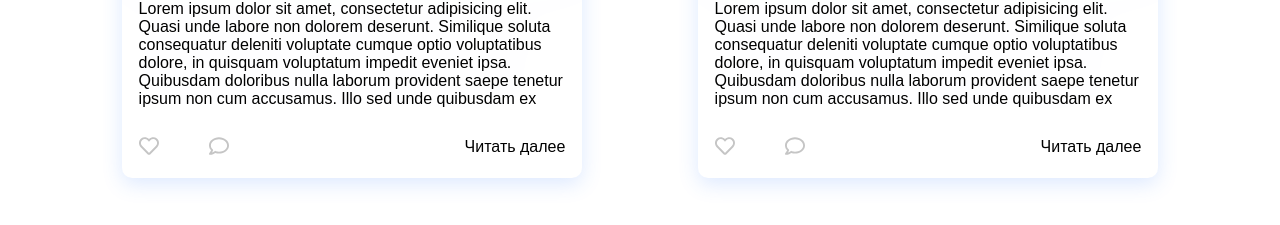
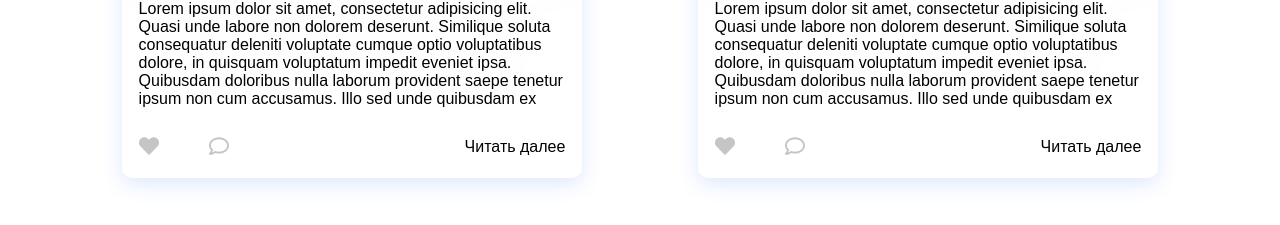
Before and after one commit to Arestout/live-notes-frontend, a React (Create React App) app: page /diaries in a window 1280 px wide. Shown: the part 574-799 px from the top of the page. Built offline with nearby package versions, Linux system fonts and the light colour scheme; the HTML template or start-up script is replaced by a standard one.

Commit message:
Кнопка "like"

```diff
--- /dev/null
+++ b/src/components/Buttons/LikeButton.js
@@ -0,0 +1,71 @@
+import React from 'react';
+import { FontAwesomeIcon } from '@fortawesome/react-fontawesome';
+import { faHeart } from '@fortawesome/free-solid-svg-icons';
+
+class HeartButton extends React.Component {
+  state = {
+    likes: 0,
+    status: 'unliked',
+  };
+
+  addLike = () => {
+    let newCount = this.state.likes + 1;
+    this.setState({
+      likes: newCount,
+      status: 'liked',
+    });
+  };
+
+  unlike = () => {
+    let newCount = this.state.likes - 1;
+    this.setState({
+      likes: newCount,
+      status: 'unliked',
+    });
+  };
+
+  render() {
+    const status = this.state.status;
+    const likes = this.state.likes;
+    if (status != 'liked' && likes === 0) {
+      return (
+        <div>
+          <button
+            className="button__like social_icon_like"
+            onClick={this.addLike}
+          >
+            <FontAwesomeIcon icon={faHeart} style={{ color: '#c5c5c5' }} />
+          </button>
+        </div>
+      );
+    }
+    if (status != 'liked' && likes > 0) {
+      return (
+        <div>
+          <button
+            className="button__like social_icon_like"
+            onClick={this.addLike}
+          >
+            <FontAwesomeIcon icon={faHeart} style={{ color: '#c5c5c5' }} />
+            {likes}
+          </button>
+        </div>
+      );
+    }
+    if (status === 'liked') {
+      return (
+        <div>
+          <button
+            className="button__like social_icon_like"
+            onClick={this.unlike}
+          >
+            <FontAwesomeIcon icon={faHeart} style={{ color: 'red' }} />
+            {this.state.likes}
+          </button>
+        </div>
+      );
+    }
+  }
+}
+
+export default HeartButton;
--- a/src/components/DiariesCardItem.css
+++ b/src/components/DiariesCardItem.css
@@ -10,7 +10,6 @@
 }
 
 .diaries__item__avatar {
-  width: 60px;
   height: 60px;
   border-radius: 100px;
   margin-right: 15px;
@@ -72,6 +71,15 @@
   font-size: 24px;
 }
 
+.button__like {
+  border: none;
+  outline: none;
+  background-color: transparent;
+  letter-spacing: 0.1rem;
+  white-space: nowrap;
+  color: #000;
+}
+
 .diaries__footer {
   margin-top: 25px;
   display: flex;
@@ -131,7 +139,6 @@
 @media only screen and (min-width : 320px) and (max-width : 480px) {
   .diaries__item__avatar {
     height: 44px;
-    width: 44px;
   }
   .diaries__cards__item {
     display: flex;
@@ -188,6 +195,9 @@
   .categories__heading {
     font-size: 14px;
   }
+  .button__like {
+    color: #000;
+  }
 }
 
 @media only screen and (min-width : 480px) and (max-width : 768px) {
@@ -237,6 +247,9 @@
     width: 100%;
     margin: 50px 0 0 0;
   }
+  .button__like {
+    color: #000;
+  }
 }
 
 @media only screen and (min-width: 768px) and (max-width: 1300px) {
@@ -264,6 +277,9 @@
   .diary__item__info {
     padding: 20px 17px 20px
   }
+  .button__like {
+    color: #000;
+  }
 }
 
 @media only screen and (min-width: 769px) and (max-width: 1010px) {
@@ -274,12 +290,14 @@
     font-size: 13px;
     padding-top: 25px;
   }
+  .button__like {
+    color: #000;
+  }
 }
 
 @media only screen and (max-width : 320px) {
   .diaries__item__avatar {
     height: 44px;
-    width: 44px;
   }
   .diary__item__text{
     font-size: 11px;
@@ -314,4 +332,7 @@
   .read__more {
     font-size: 11px;
   }
+  .button__like {
+    color: #000;
+  }
 }
--- a/src/components/DiariesCardItem.js
+++ b/src/components/DiariesCardItem.js
@@ -1,6 +1,7 @@
 import React from 'react';
 import { Link } from 'react-router-dom';
 import './DiariesCardItem.css';
+import HeartButton from './Buttons/LikeButton';
 import { FontAwesomeIcon } from '@fortawesome/react-fontawesome';
 import { faHeart, faComment } from '@fortawesome/free-regular-svg-icons';
 
@@ -37,8 +38,8 @@ function DiariesCardItem(props) {
             <p className="diary__item__text">{props.text}</p>
             <div className="diaries__footer">
               <div className="diaries__icons">
-                <div className="social_icon_like">
-                  <FontAwesomeIcon icon={faHeart} />
+                <div className="social_icon_like heart">
+                  <HeartButton />
                 </div>
                 <div className="social_icon_like">
                   <FontAwesomeIcon icon={faComment} />
```
